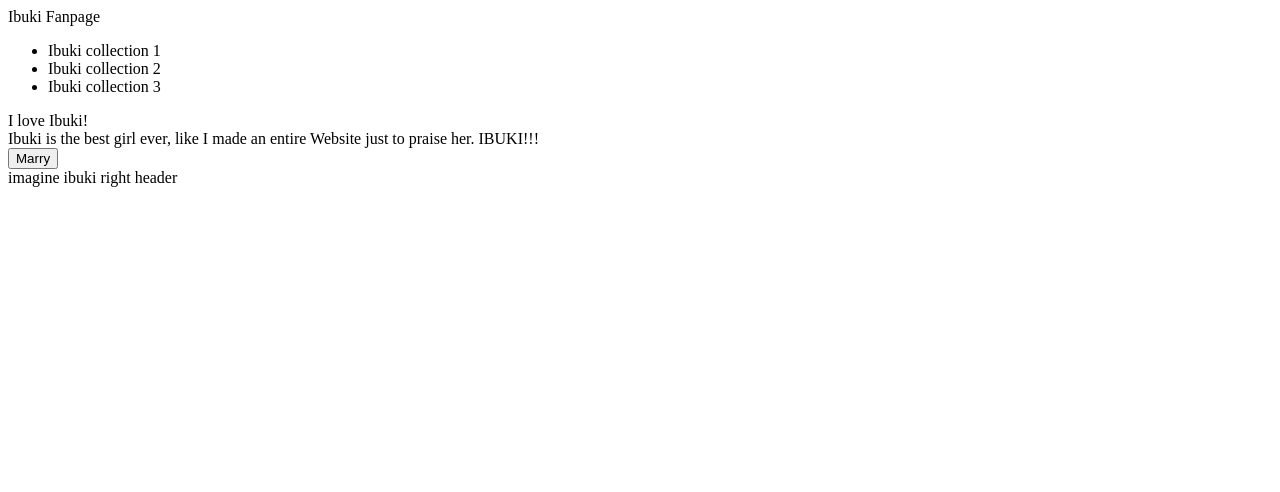
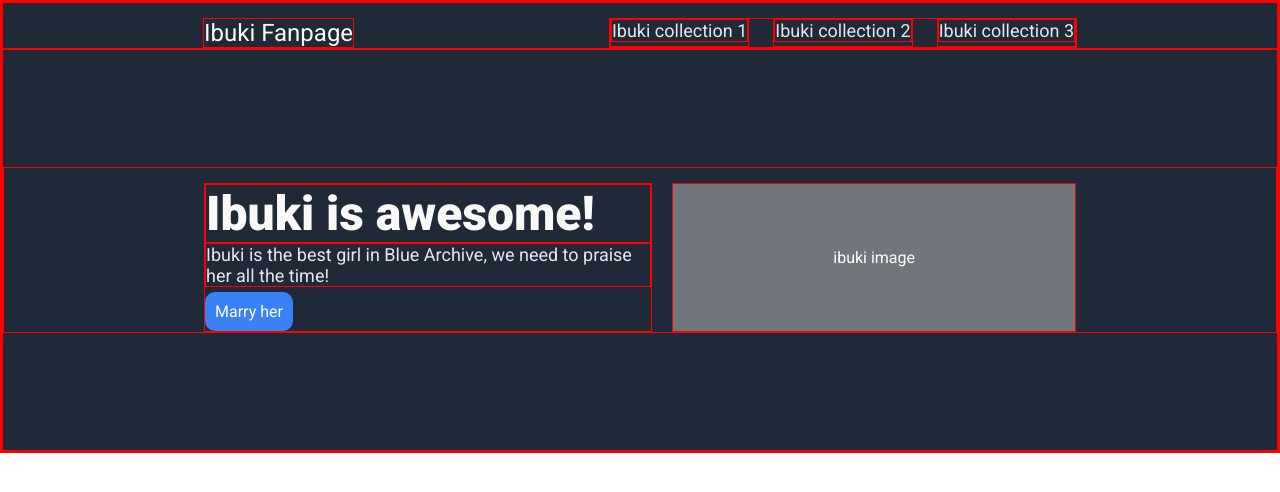
Before and after one commit to IbukiEnjoyer/landing-page, a plain HTML site: page index.html in a window 1280 px wide. Drawn offline with Linux system fonts and the light colour scheme.

Commit message:
First section done, header and main content.

```diff
--- a/index.html
+++ b/index.html
@@ -2,22 +2,31 @@
 <html lang="en">
 <head>
     <meta charset="UTF-8">
+    <link rel="stylesheet" href="style.css">
     <title>Ibuki!</title>
 </head>
 <body>
-    <div class="header">
-        Ibuki Fanpage
+        <div class="navbar">
+        <div class="logo">
+            Ibuki Fanpage
+        </div>
         <ul>
-            <li>Ibuki collection 1</li>
-            <li>Ibuki collection 2</li>
-            <li>Ibuki collection 3</li>
+            <li><a href="#">Ibuki collection 1</a></li>
+            <li><a href="#">Ibuki collection 2</a></li>
+            <li><a href="#">Ibuki collection 3</a></li>
         </ul>
-    </div>
-    <div class="header-content">
-        <div class="header-text">I love Ibuki!</div>
-        <div class="smaller-header-text">Ibuki is the best girl ever, like I made an entire Website just to praise her. IBUKI!!!</div>
-        <button>Marry</button>
-        <div class="header-image">imagine ibuki right header</div>
+        </div>
+        <div class="section-1">
+        <div class="content">
+            <div class="hero-text">
+            <h1>Ibuki is awesome!</h1>
+            <p>Ibuki is the best girl in Blue Archive, we need to praise her all the time!</p>
+            <button typ="button">Marry her</button>
+        </div>
+            <div class="placeholder">
+            ibuki image
+            </div>
+        </div>
     </div>
 </body>
 </html>
--- a/style.css
+++ b/style.css
@@ -0,0 +1,71 @@
+@import url('https://fonts.googleapis.com/css2?family=Roboto:ital,wght@0,100;0,300;0,400;0,500;0,700;0,900;1,100;1,300;1,400;1,500;1,700;1,900&display=swap');
+
+* { border: red solid 0.4px; }
+
+* {
+    font-family: "Roboto", serif;
+    margin: 0;
+    padding: 0;
+}
+
+li a {
+    text-decoration: none;
+}
+
+ul {
+    list-style-type: none;
+    display: flex;
+    gap: 24px;
+}
+
+button {
+    color: white;
+    background-color: #3882f6;
+    border: none;
+    border-radius: 10px;
+    margin-top: 5px;
+    padding: 10px;
+    font-size: 16px;
+}
+
+.navbar, .content {
+    display: flex;
+    flex-grow: 1;
+    justify-content: space-between;
+    padding: 0 200px;
+    padding-top: 15px;
+    background-color: #1F2937;
+}
+
+.placeholder {
+    background-color: rgba(195, 193, 193, 0.497);
+    color: white;
+    display: flex;
+    justify-content: center;
+    align-items: center;
+    width: 500px;
+    margin-left: 20px;
+}
+
+.hero-text h1 {
+    font-size: 48px;
+    font-weight: 900;
+    color: #F9FAF8
+}
+
+.hero-text p, li a {
+    font-size: 18px;
+    color: #E5E7EB;
+}
+
+.logo {
+    font-size: 24px;
+    color: #F9FAF8;
+}
+
+.section-1 {
+    height: 400px;
+    background-color: #1F2937;
+    display: flex;
+    align-items: center;
+}
```
